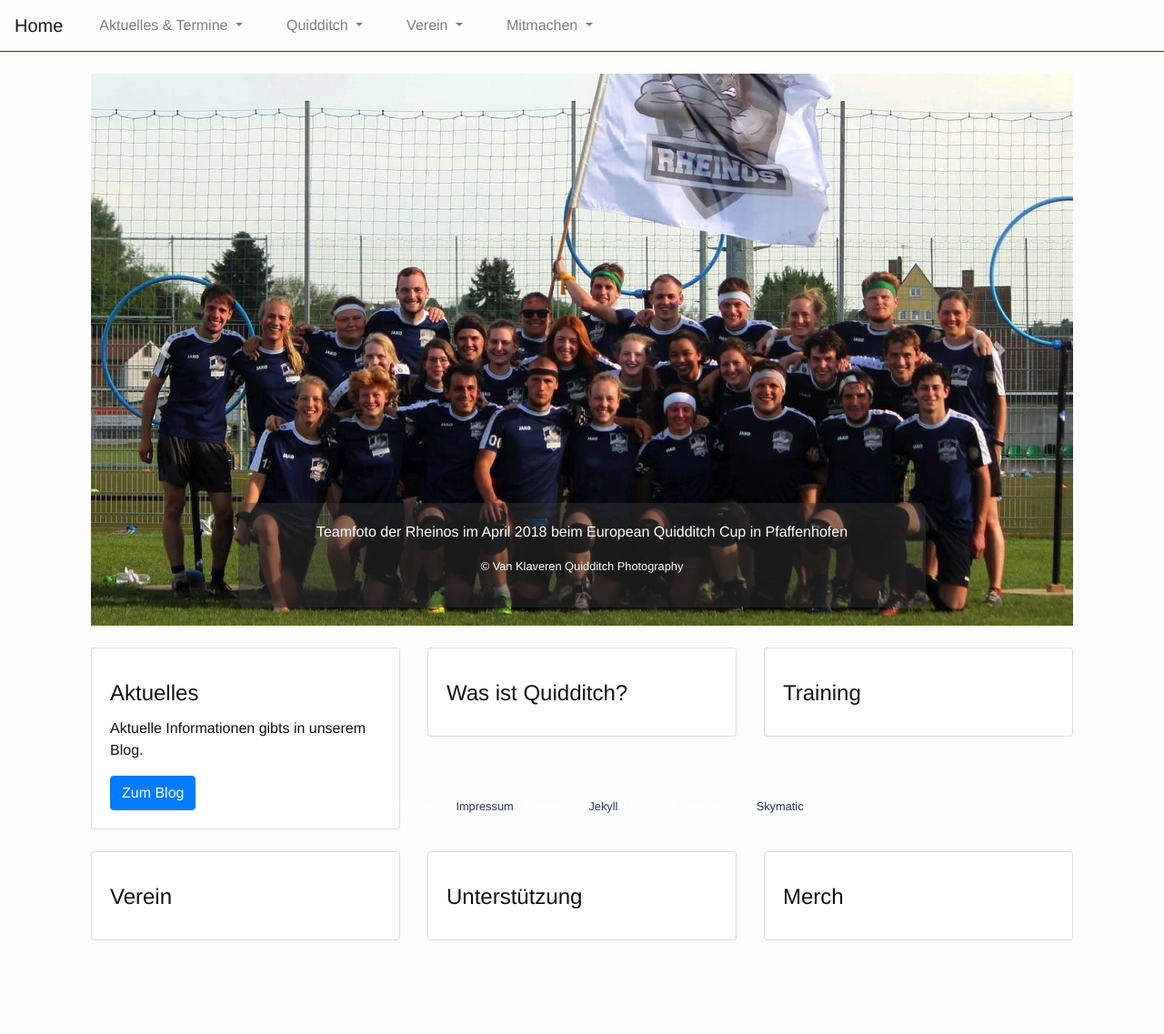
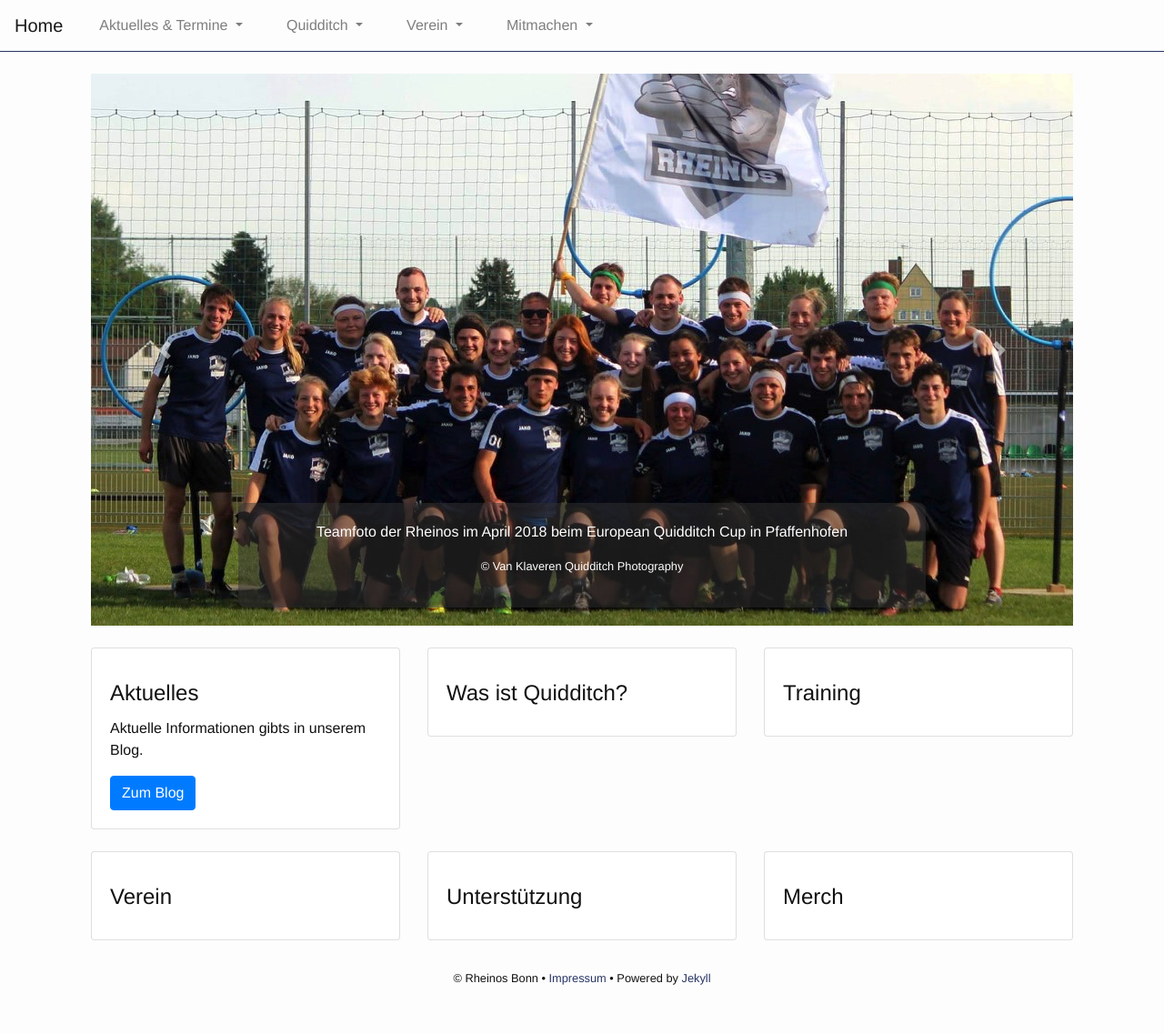
Before and after one commit to rheinos/rheinos.github.io, a Jekyll site: the page built from home.html, in a window 1280 px wide. Shown: the whole page at 91% size. Built offline with Jekyll 4.4.1, drawn with Linux system fonts in a browser that asks for light colours; nearby versions of some CDN libraries; before the commit the page ends 1114 px from its top, so only the background shows below that.

Commit message:
updated site structure and bootstrap, included fontawesome

```diff
--- a/_config.yml
+++ b/_config.yml
@@ -1,7 +1,4 @@
 # Site settings
-title: Rheinos - Quidditch in Bonn
-description: >
-  Homepage of the Rheinos Bonn Quidditch club
 url: "https://rheinos-bonn.de" # the base hostname & protocol for your site
 
 # Plugins
@@ -14,6 +11,3 @@
 # Github Flavoured Markdown
 kramdown:
   input: GFM
-  # syntax_highlighter: rouge
-  # enable_coderay: true
-  coderay_line_numbers: nil
--- a/_includes/footer.html
+++ b/_includes/footer.html
@@ -1,11 +1,11 @@
-<footer class="fixed-bottom bg-inverse text-white">
+<footer>
   <div class="container text-center small">
-    <p class="my-1">© Rheinos Bonn • <a href="/impressum">Impressum</a> • Powered by <a href="https://jekyllrb.com/">Jekyll</a> • Technical Realization by <a href="https://skymatic.de/">Skymatic</a></p>
+    <p class="my-1">© Rheinos Bonn • <a href="/impressum">Impressum</a> • Powered by <a href="https://jekyllrb.com/">Jekyll</a></p>
   </div>
 </footer>
 
-<script defer="defer" src="https://code.jquery.com/jquery-3.2.1.slim.min.js" integrity="sha384-KJ3o2DKtIkvYIK3UENzmM7KCkRr/rE9/Qpg6aAZGJwFDMVNA/GpGFF93hXpG5KkN" crossorigin="anonymous"></script>
-<script defer="defer" src="https://cdnjs.cloudflare.com/ajax/libs/popper.js/1.12.9/umd/popper.min.js" integrity="sha384-ApNbgh9B+Y1QKtv3Rn7W3mgPxhU9K/ScQsAP7hUibX39j7fakFPskvXusvfa0b4Q" crossorigin="anonymous"></script>
-<script defer="defer" src="https://maxcdn.bootstrapcdn.com/bootstrap/4.0.0/js/bootstrap.min.js" integrity="sha384-JZR6Spejh4U02d8jOt6vLEHfe/JQGiRRSQQxSfFWpi1MquVdAyjUar5+76PVCmYl" crossorigin="anonymous"></script>
+<script defer="defer" src="https://code.jquery.com/jquery-3.3.1.slim.min.js" integrity="sha384-q8i/X+965DzO0rT7abK41JStQIAqVgRVzpbzo5smXKp4YfRvH+8abtTE1Pi6jizo" crossorigin="anonymous"></script>
+<script defer="defer" src="https://cdnjs.cloudflare.com/ajax/libs/popper.js/1.14.6/umd/popper.min.js" integrity="sha384-wHAiFfRlMFy6i5SRaxvfOCifBUQy1xHdJ/yoi7FRNXMRBu5WHdZYu1hA6ZOblgut" crossorigin="anonymous"></script>
+<script defer="defer" src="https://stackpath.bootstrapcdn.com/bootstrap/4.2.1/js/bootstrap.min.js" integrity="sha384-B0UglyR+jN6CkvvICOB2joaf5I4l3gm9GU6Hc1og6Ls7i6U/mkkaduKaBhlAXv9k" crossorigin="anonymous"></script>
 <script defer="defer" src="https://ajax.googleapis.com/ajax/libs/angularjs/1.7.5/angular.min.js"></script>
 <script defer="defer" src="/js/app.js"></script>
--- a/_includes/head.html
+++ b/_includes/head.html
@@ -2,10 +2,11 @@
     <meta charset="utf-8">
     <meta name="viewport" content="width=device-width, initial-scale=1, shrink-to-fit=no" />
     <meta http-equiv="X-UA-Compatible" content="IE=edge">
-    <title>{% if page.title %}{{ page.title }}{% else %}{{ site.title }}{% endif %}</title>
-    <meta name="description" content="{{ site.description }}">
+    <title>Rheinos Bonn{% if page.title %} • {{ page.title }}{% endif %}</title>
+    <meta name="description" content="Rheinos - Quidditch in Bonn">
 
-    <link rel="stylesheet" href="https://maxcdn.bootstrapcdn.com/bootstrap/4.0.0/css/bootstrap.min.css" integrity="sha384-Gn5384xqQ1aoWXA+058RXPxPg6fy4IWvTNh0E263XmFcJlSAwiGgFAW/dAiS6JXm" crossorigin="anonymous">
+    <link rel="stylesheet" href="https://stackpath.bootstrapcdn.com/bootstrap/4.2.1/css/bootstrap.min.css" integrity="sha384-GJzZqFGwb1QTTN6wy59ffF1BuGJpLSa9DkKMp0DgiMDm4iYMj70gZWKYbI706tWS" crossorigin="anonymous">
+    <link rel="stylesheet" href="https://use.fontawesome.com/releases/v5.6.3/css/all.css" integrity="sha384-UHRtZLI+pbxtHCWp1t77Bi1L4ZtiqrqD80Kn4Z8NTSRyMA2Fd33n5dQ8lWUE00s/" crossorigin="anonymous">
     <link rel="stylesheet" href="/css/main.css">
     {% for stylesheet in page.stylesheets %}<link rel="stylesheet" href="{{ stylesheet }}">{% endfor %}
     <link rel="canonical" href="{{ page.url | replace:'index.html','' | prepend: site.url }}">
```
